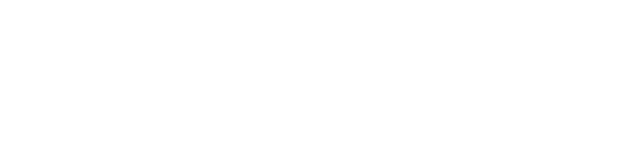
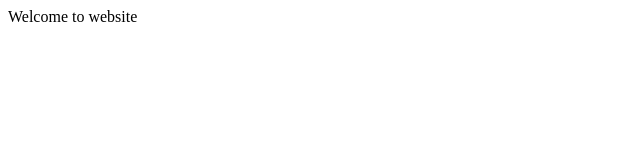
Before and after one commit to anishpawaskar/github_basics, a plain HTML site: page index.html in a window 1280 px wide. Shown: the whole page, without its empty margins (0-640 px from the left). Drawn offline with Linux system fonts and the light colour scheme.

Commit message:
Update index.html

```diff
--- a/index.html
+++ b/index.html
@@ -7,6 +7,6 @@
     <title>Document</title>
 </head>
 <body>
-
+    <header>Welcome to website</header>
 </body>
 </html>
```
